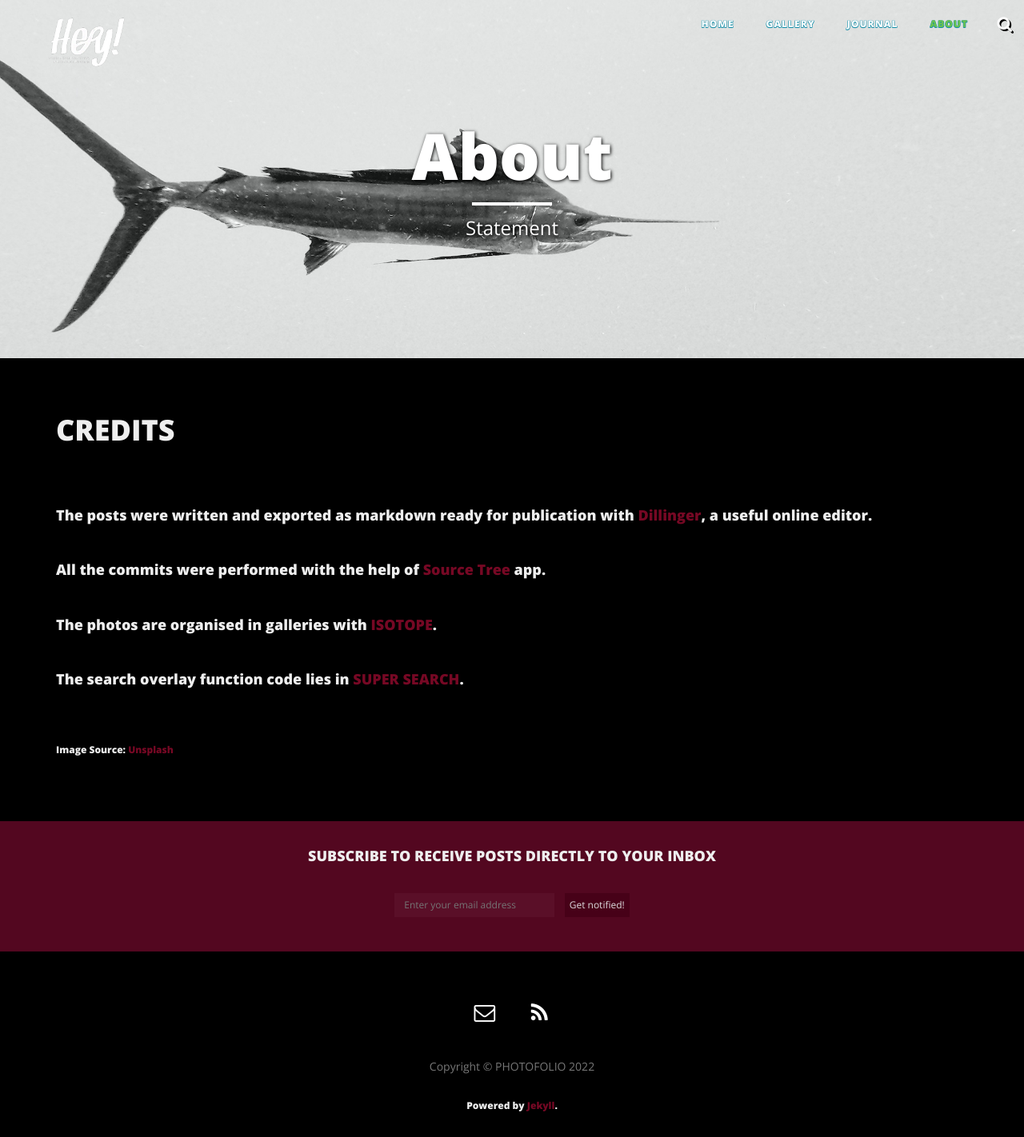
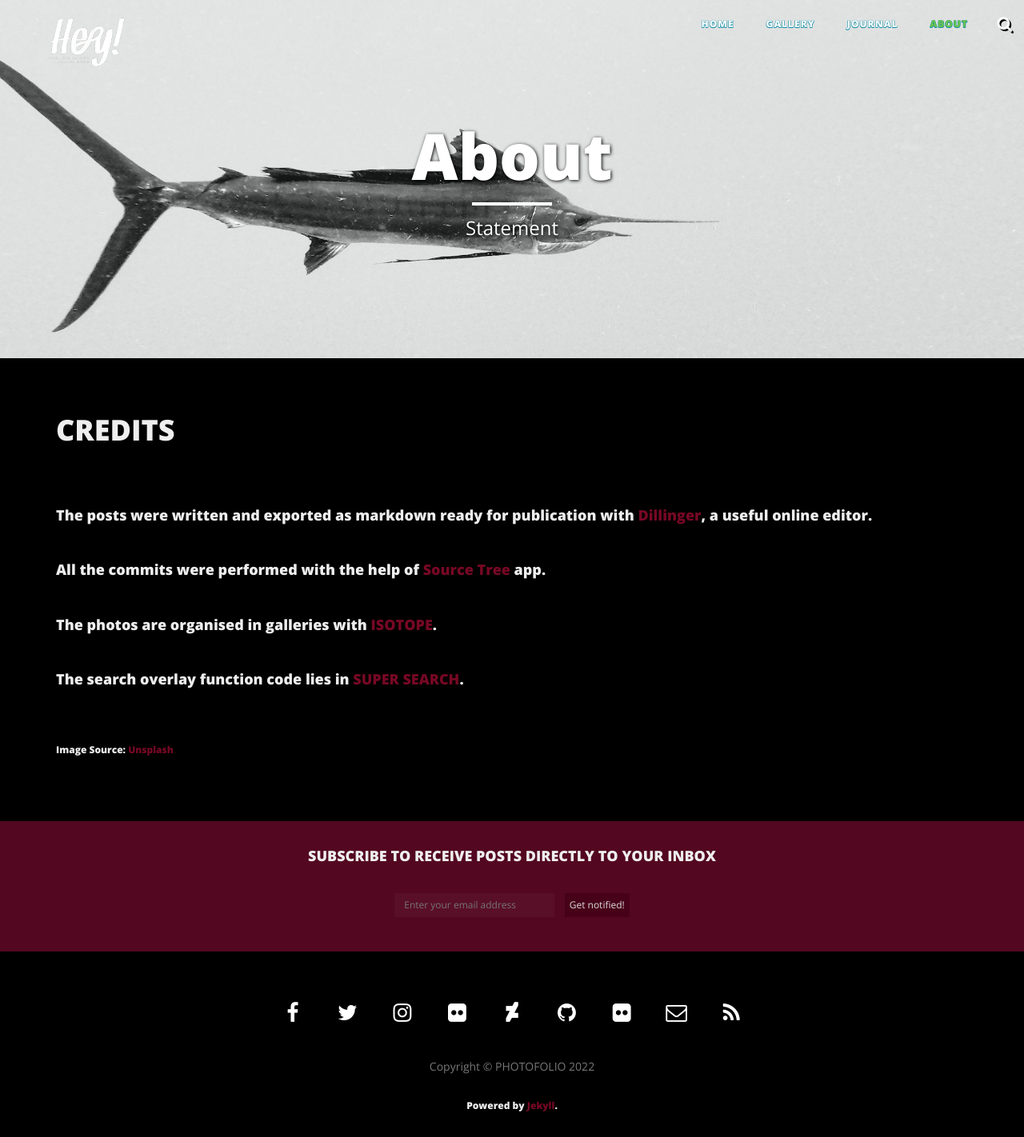
Before and after one commit to cmutnik/photofolio, a Jekyll site: the page built from about/index.html, in a window 1280 px wide. Shown: the whole page at 80% size. Built offline with Jekyll 4.4.1, drawn with Linux system fonts in a browser that asks for light colours; nearby versions of some CDN libraries.

Commit message:
fix footer

```diff
--- a/_includes/footer.html
+++ b/_includes/footer.html
@@ -6,7 +6,7 @@
 
                 <ul class="list-inline text-center">
 
-                    <!-- {% if site.facebook_username %}
+                    {% if site.facebook_username %}
                     <li>
                         <a href="https://facebook.com/{{ site.facebook_username }}" data-toggle="tooltip" title="Facebook">
                             <span class="fa-stack fa-lg">
@@ -55,8 +55,8 @@
                             </span>
                         </a>
                     </li>
-                    {% endif %} -->
-                    <!-- {% if site.github_username %}
+                    {% endif %}
+                    {% if site.github_username %}
                     <li>
                         <a href="https://github.com/{{ site.github_username }}" data-toggle="tooltip" title="Github">
                             <span class="fa-stack fa-lg">
@@ -67,16 +67,16 @@
                     </li>
                     {% endif %}
                     {% if site.other_url_passed %}
-                    <li
-                        <a href="https://takophotos.darkroom.tech/" data-toggle="tooltip" title="Darkroomtech">
+                    <li>
+                        <!-- <a href="https://{{ site.other_url_passed }}" data-toggle="tooltip" title="Deviantart"> -->
+                            <a href="https://takophotos.darkroom.tech/" data-toggle="tooltip" title="Darkroomtech">
                             <span class="fa-stack fa-lg">
                                 <i class="fa fa-circle fa-stack-2x"></i>
                                 <i class="fa fa-flickr fa-stack-1x fa-inverse"></i>
                             </span>
                         </a>
                     </li>
-                    {% endif %} -->
-
+                    {% endif %}
             <li>
     <a href="mailto:{{ site.email }}" data-toggle="tooltip" target="_blank" title="Email">
                        <span class="fa-stack fa-lg">
```
